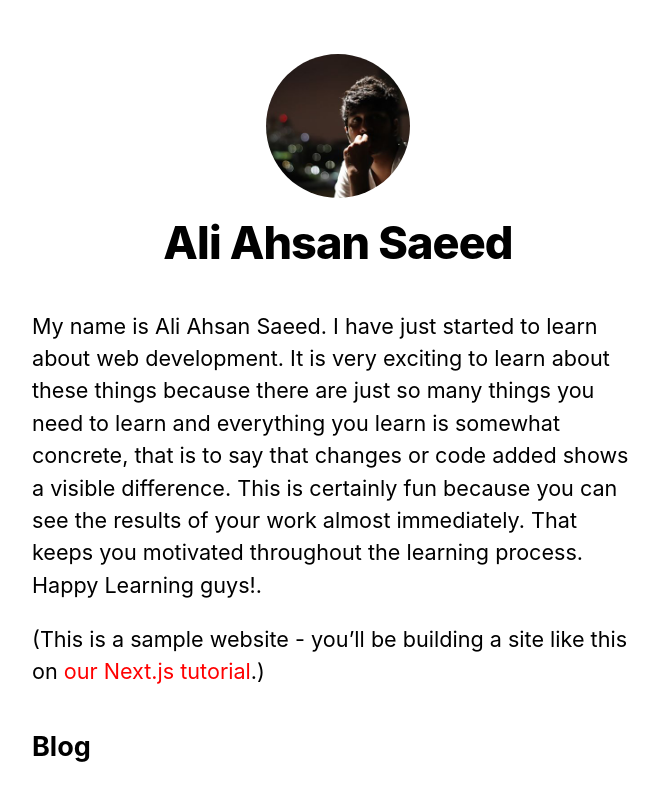
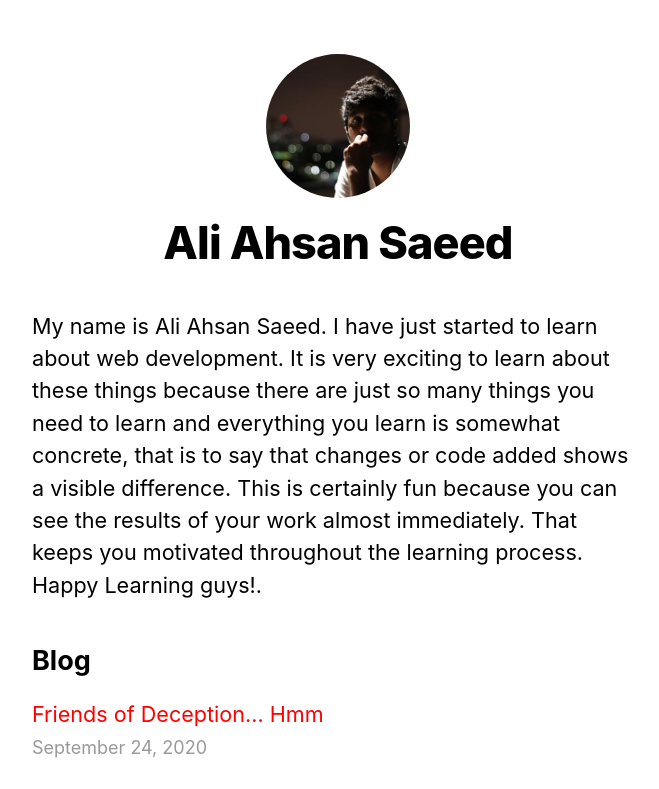
Before and after one commit to nullptrz/nextjs-example, a Next.js app: page / in a window 1280 px wide. Shown: the top 789 px of the page, without its empty margins (302-961 px from the left). Built offline with nearby package versions, Linux system fonts and the light colour scheme.

Commit message:
removed link in index.js

```diff
--- a/pages/index.js
+++ b/pages/index.js
@@ -20,10 +20,6 @@ export default function Home({ allPostsData }) {
           shows a visible difference. This is certainly fun because you can see
           the results of your work almost immediately. That keeps you motivated
           throughout the learning process. Happy Learning guys!.
-        </p>
-        <p>
-          (This is a sample website - you’ll be building a site like this on{' '}
-          <a href="https://nextjs.org/learn">our Next.js tutorial</a>.)
         </p>
       </section>
       <section className={`${utilStyles.headingMd} ${utilStyles.padding1px}`}>
```
